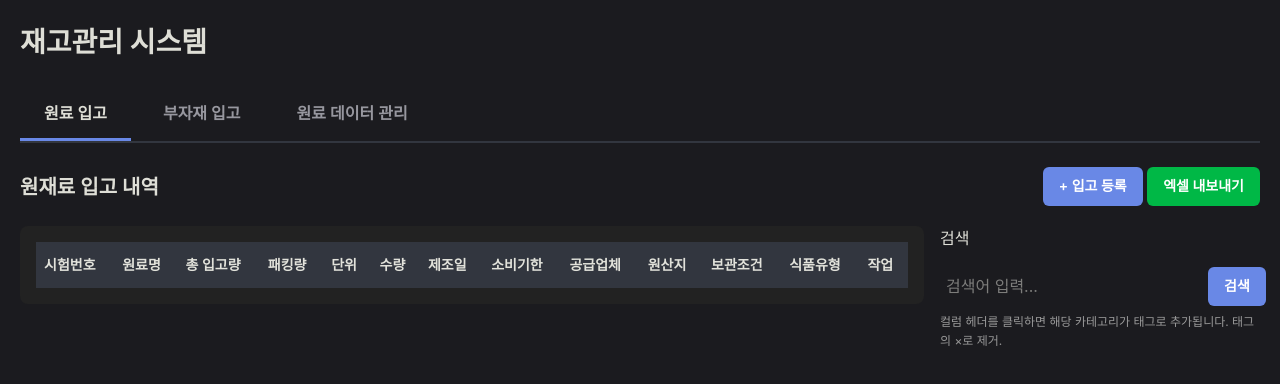
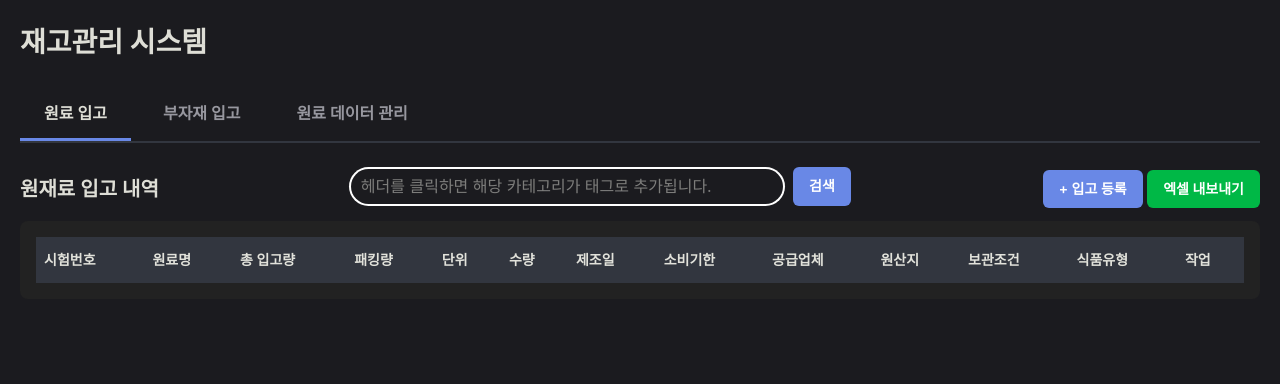
Before and after one commit to dzface/lil-erp, a website built with Vite: page src/renderer/index.html in a window 1280 px wide. Both pictures are taken after a click on the button "원료 입고". Built offline with nearby package versions, Linux system fonts and the light colour scheme.

Commit message:
원료 검색기능 추가

```diff
--- a/src/renderer/assets/main.css
+++ b/src/renderer/assets/main.css
@@ -65,7 +65,7 @@ body {
   display: flex;
   justify-content: space-between;
   align-items: center;
-  margin-bottom: 20px;
+  margin-bottom: 10px;
 }
 
 .section-header h2 {
--- a/src/renderer/index.html
+++ b/src/renderer/index.html
@@ -58,6 +58,14 @@
         <div id="raw-materials-tab" class="tab-content">
           <div class="section-header">
             <h2>원재료 입고 내역</h2>
+            <aside id="raw-materials-search-panel" class="search-panel" style="width:500px;">
+              <div class="search-controls" style="display:flex;gap:10px;align-items:center;margin-bottom:5px;">
+                <input id="raw-materials-search-input" type="text" class="search-input" placeholder="헤더를 클릭하면 해당 카테고리가 태그로 추가됩니다." style="flex:1;padding:1px;border-radius: 30px;box-shadow: 0 0 0 2px #fff;padding: 5px 10px;" />
+                <button id="raw-materials-search-btn" class="btn btn-primary" style="white-space:nowrap">검색</button>
+              </div>
+              <div id="raw-materials-search-tags" class="search-tags" style="display:flex;flex-wrap:wrap;gap:10px;margin-bottom:0px;"></div>
+              <!-- <div style="font-size:12px;color:var(--muted,#999);">컬럼 헤더를 클릭하면 해당 카테고리가 태그로 추가됩니다. 태그의 ×로 제거.</div> -->
+            </aside>
             <div class="button-group">
               <button id="add-raw-material-btn" class="btn btn-primary">+ 입고 등록</button>
               <button id="export-raw-materials-btn" class="btn btn-xlsx">엑셀 내보내기</button>
@@ -89,15 +97,6 @@
               </tbody>
               </table>
             </div>
-            <aside id="raw-materials-search-panel" class="search-panel" style="width:320px;">
-              <h3 style="margin:0 0 8px 0;">검색</h3>
-              <div id="raw-materials-search-tags" class="search-tags" style="display:flex;flex-wrap:wrap;gap:6px;margin-bottom:8px;"></div>
-              <div class="search-controls" style="display:flex;gap:8px;align-items:center;margin-bottom:6px;">
-                <input id="raw-materials-search-input" type="text" class="search-input" placeholder="검색어 입력..." style="flex:1;padding:6px;" />
-                <button id="raw-materials-search-btn" class="btn btn-primary" style="white-space:nowrap">검색</button>
-              </div>
-              <div style="font-size:12px;color:var(--muted,#999);">컬럼 헤더를 클릭하면 해당 카테고리가 태그로 추가됩니다. 태그의 ×로 제거.</div>
-            </aside>
           </div>
         </div>
 
```
